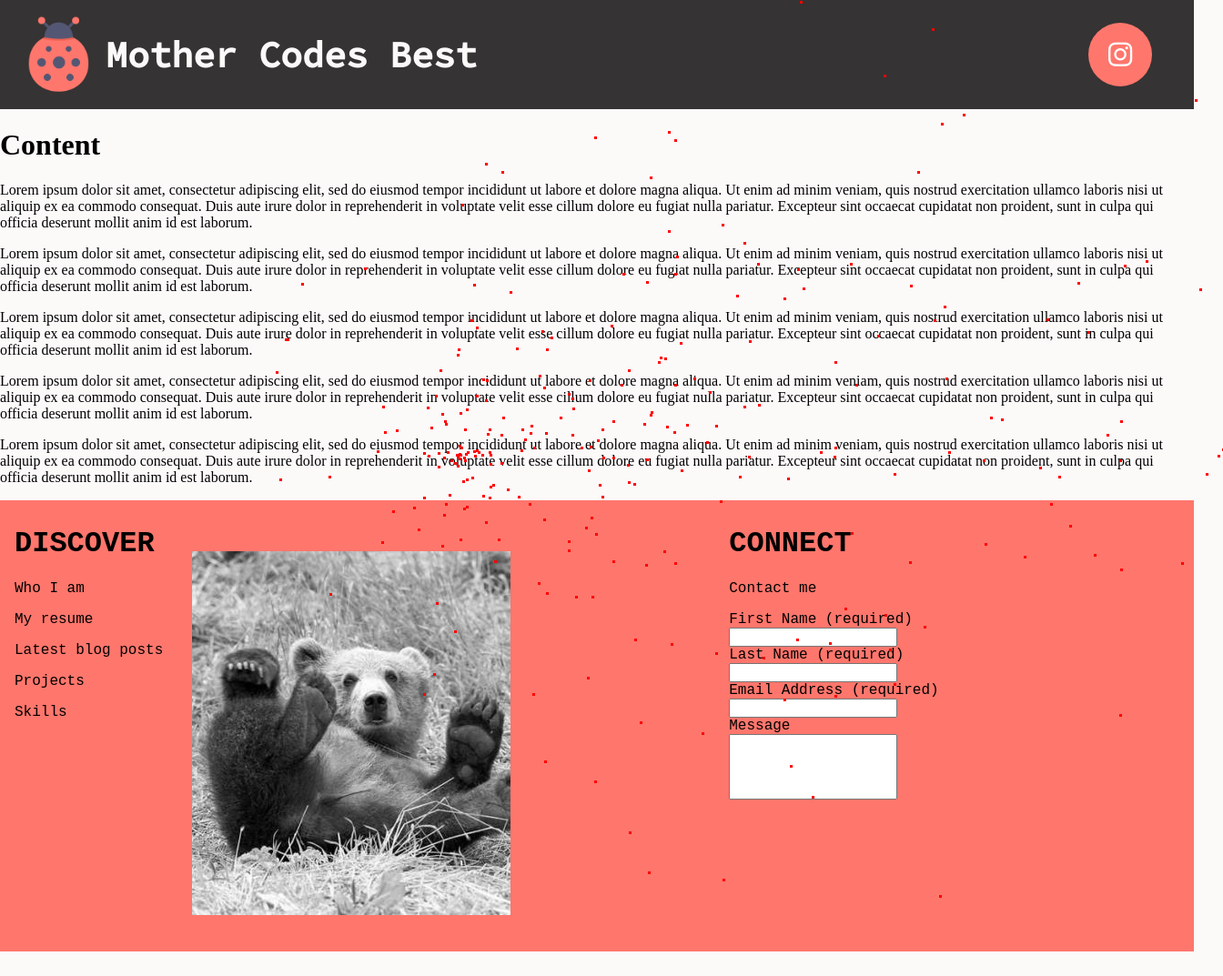
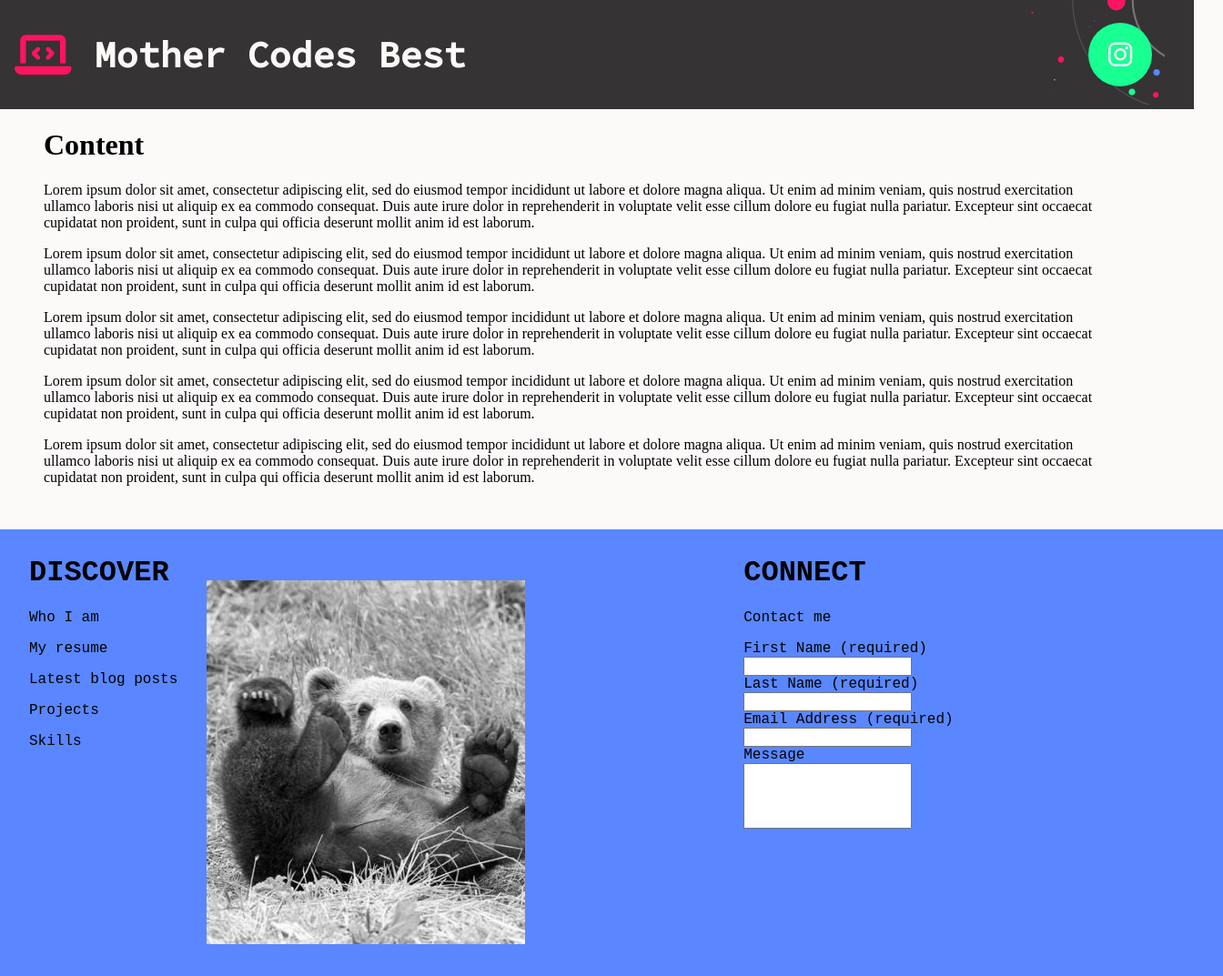
Before and after one commit to laylark/mothercodesbest.dev, a plain HTML site: page index.html in a window 1280 px wide. Shown: the top 1073 px of the page at 91% size, 1344 px wide, since content can reach past the window. Drawn offline with nearby package versions, Linux system fonts and the light colour scheme; a web font is replaced by a local one.

Commit message:
Change js animation to fireworks, update icon, add readme

```diff
--- a/app.css
+++ b/app.css
@@ -1,6 +1,11 @@
 body {
-    background: #FCF9F9;
+  background: #fcf9f9;
   margin: 0;
+}
+.fireworks {
+  position: absolute;
+  left: 0;
+  top: 0;
 }
 .navbar {
   background: #353333;
@@ -9,22 +14,20 @@ body {
   align-items: center;
   width: 100%;
   padding: 0.5em 1em;
+  overflow: hidden;
 }
 .nav-column {
   display: flex;
   align-items: center;
+  z-index: 100;
 }
 div.nav-column {
   flex-grow: 1;
 }
-.navbar-logo {
-    width: 100px;
-    height: 100px;
-}
 .title {
-    font-family: 'Source Code Pro', monospace, sans-serif;
+  font-family: "Source Code Pro", monospace, sans-serif;
   font-size: 2.5em;
-    color: #FCF9F9;
+  color: #fcf9f9;
 }
 .fa-brands {
   padding: 20px;
@@ -35,28 +38,40 @@ div.nav-column {
   text-decoration: none;
   margin-right: 1em;
 }
-.fa-brands:hover, .fa-brands:focus {
+.fa-brands:hover,
+.fa-brands:focus {
   opacity: 0.7;
 }
 .fa-instagram {
-    background: #FF766C;
+  background: #18ff92;
   color: white;
 }
+.fa-solid {
+  font-size: 50px;
+  padding-right: 0.5em;
+}
+.fa-laptop-code {
+  color: #ff1461;
+}
+.fa-laptop-code:hover,
+.fa-brands:focus {
+  color: #fbf38c;
+}
 .main {
-  padding-top: 7.5em;
+  padding: 7.5em 3em 2em 3em;
 }
 .footer {
-  background: #FF766C;
+  background: #5a87ff;
   display: flex;
   width: 100%;
-  padding: 0.5em 1em;
-  font-family: 'Red Hat Mono', monospace, sans-serif;
+  padding: 0.5em 2em;
+  font-family: "Red Hat Mono", monospace, sans-serif;
 }
 .footer-img {
   margin: 3em 15em 2em 2em;
 }
 .second-footer {
-  font-family: 'Source Code Pro', monospace, sans-serif;
+  font-family: "Source Code Pro", monospace, sans-serif;
   margin: 5em 0em 1em 3em;
   display: flex;
   justify-content: space-between;
@@ -69,19 +84,13 @@ div.nav-column {
   text-align: center;
   text-decoration: none;
   margin-right: 1em;
-  background: #FCF9F9;
+  background: #fcf9f9;
   color: #353333;
   width: auto;
 }
-.footer-icons a:hover, .fa-brands:focus {
-  color:#FF766C;
-}
-.confetti {
-  position: fixed;
-  background-color: red;
-  width: 3px;
-  height: 3px;
-  background-size: cover;
+.footer-icons a:hover,
+.fa-brands:focus {
+  color: #ff1461;
 }
 @media (max-width: 480px) {
   .title {
--- a/app.js
+++ b/app.js
@@ -1,47 +1,155 @@
-const particles = [];
+// The following firework animation derived from:
+// https://codepen.io/juliangarnier/pen/gmOwJX
 
-class Confetti {
-    constructor() {
-        this.x = 500;
-        this.y = 500;
-        this.speed = Math.random() * 3;
-        this.angle = Math.random() * Math.PI * 2;
-        this.vx = Math.cos(this.angle) * this.speed;
-        this.vy = Math.sin(this.angle) * this.speed;
+window.human = false;
 
-        this.el = document.createElement('div');
-        this.el.className = 'confetti';
-        this.el.style.left = this.x + 'px';
-        this.el.style.top = this.y + 'px';
-        document.body.appendChild(this.el);
+var canvasEl = document.querySelector(".fireworks");
+var ctx = canvasEl.getContext("2d");
+var numberOfParticules = 30;
+var pointerX = 0;
+var pointerY = 0;
+var tap =
+  "ontouchstart" in window || navigator.msMaxTouchPoints
+    ? "touchstart"
+    : "mousedown";
+var colors = ["#FF1461", "#18FF92", "#5A87FF", "#FBF38C"];
 
-        setTimeout(() => {
-            this.el.remove();
-            particles.splice(particles.indexOf(this), 1);
-            // this.explode();
-        }, 5000);
-    }
+var navbar = document.getElementById("navbar");
+var navbarHeight = navbar.offsetHeight;
 
-    update() {
-        this.x += this.vx;
-        this.y += this.vy;
-        this.el.style.left = this.x + 'px';
-        this.el.style.top = this.y + 'px';
-        this.vx += 0.02;
-    }
+function setCanvasSize() {
+  var navbar = document.getElementById("navbar");
+  var navbarHeight = navbar.offsetHeight;
+  canvasEl.width = window.innerWidth * 2;
+  canvasEl.height = navbarHeight * 2;
+  canvasEl.style.width = window.innerWidth + "px";
+  canvasEl.style.height = navbarHeight + "px";
+  canvasEl.getContext("2d").scale(2, 2);
 }
 
-// explode() {
-//     const particle = new Confetti();
-//     particle.setPosition(this.x, this.y);
-//     particles.push(particle);
-// }
+function updateCoords(e) {
+  pointerX = e.clientX || e.touches[0].clientX;
+  pointerY = e.clientY || e.touches[0].clientY;
+}
 
-const animate = () => {
-    const particle = new Confetti();
-    particles.push(particle);
-    particles.forEach(confetti => confetti.update());
-    requestAnimationFrame(animate);
-};
+function setParticuleDirection(p) {
+  var angle = (anime.random(0, 360) * Math.PI) / 180;
+  var value = anime.random(50, 180);
+  var radius = [-1, 1][anime.random(0, 1)] * value;
+  return {
+    x: p.x + radius * Math.cos(angle),
+    y: p.y + radius * Math.sin(angle),
+  };
+}
 
-requestAnimationFrame(animate);
+function createParticule(x, y) {
+  var p = {};
+  p.x = x;
+  p.y = y;
+  p.color = colors[anime.random(0, colors.length - 1)];
+  p.radius = anime.random(16, 32);
+  p.endPos = setParticuleDirection(p);
+  p.draw = function () {
+    ctx.beginPath();
+    ctx.arc(p.x, p.y, p.radius, 0, 2 * Math.PI, true);
+    ctx.fillStyle = p.color;
+    ctx.fill();
+  };
+  return p;
+}
+
+function createCircle(x, y) {
+  var p = {};
+  p.x = x;
+  p.y = y;
+  p.color = "#FFF";
+  p.radius = 0.1;
+  p.alpha = 0.5;
+  p.lineWidth = 6;
+  p.draw = function () {
+    ctx.globalAlpha = p.alpha;
+    ctx.beginPath();
+    ctx.arc(p.x, p.y, p.radius, 0, 2 * Math.PI, true);
+    ctx.lineWidth = p.lineWidth;
+    ctx.strokeStyle = p.color;
+    ctx.stroke();
+    ctx.globalAlpha = 1;
+  };
+  return p;
+}
+
+function renderParticule(anim) {
+  for (var i = 0; i < anim.animatables.length; i++) {
+    anim.animatables[i].target.draw();
+  }
+}
+
+function animateParticules(x, y) {
+  var circle = createCircle(x, y);
+  var particules = [];
+  for (var i = 0; i < numberOfParticules; i++) {
+    particules.push(createParticule(x, y));
+  }
+  anime
+    .timeline()
+    .add({
+      targets: particules,
+      x: function (p) {
+        return p.endPos.x;
+      },
+      y: function (p) {
+        return p.endPos.y;
+      },
+      radius: 0.1,
+      duration: 1500,
+      easing: "easeOutExpo",
+      update: renderParticule,
+    })
+    .add(
+      {
+        targets: circle,
+        radius: anime.random(80, 160),
+        lineWidth: 0,
+        alpha: {
+          value: 0,
+          easing: "linear",
+          duration: anime.random(600, 800),
+        },
+        duration: anime.random(1200, 1800),
+        easing: "easeOutExpo",
+        update: renderParticule,
+        offset: 0,
+      },
+      "-=1500"
+    );
+}
+
+var render = anime({
+  duration: Infinity,
+  update: function () {
+    ctx.clearRect(0, 0, canvasEl.width, canvasEl.height);
+  },
+});
+
+document.addEventListener(
+  tap,
+  function (e) {
+    window.human = true;
+    render.play();
+    updateCoords(e);
+    animateParticules(pointerX, pointerY);
+  },
+  false
+);
+
+var centerX = window.innerWidth;
+
+function autoClick() {
+  if (window.human) return;
+  animateParticules(anime.random(centerX + 10, centerX + 50), 0);
+  anime({ duration: 200 }).finished.then(autoClick);
+}
+
+autoClick();
+setCanvasSize();
+window.addEventListener("resize", setCanvasSize, false);
--- a/index.html
+++ b/index.html
@@ -3,21 +3,28 @@
   <head>
     <meta name="viewport" content="width=device-width, initial-scale=1" />
     <title>Mother Codes Best</title>
-    <script src="https://kit.fontawesome.com/8477f84a7f.js" crossorigin="anonymous"></script>
-    <link rel="icon" type="image/x-icon" href="/images/ladybug.ico" />
+    <script
+      src="https://kit.fontawesome.com/8477f84a7f.js"
+      crossorigin="anonymous"
+    ></script>
+    <link rel="icon" type="image/x-icon" href="/images/favicon.ico" />
     <link rel="stylesheet" href="app.css" />
     <link rel="preconnect" href="https://fonts.googleapis.com" />
     <link rel="preconnect" href="https://fonts.gstatic.com" crossorigin />
-    <link href="https://fonts.googleapis.com/css2?family=Source+Code+Pro:wght@500&display=swap" rel="stylesheet" />
-    <link href="https://fonts.googleapis.com/css2?family=Red+Hat+Mono&family=Source+Code+Pro:wght@500&display=swap" rel="stylesheet" />
+    <link
+      href="https://fonts.googleapis.com/css2?family=Source+Code+Pro:wght@500&display=swap"
+      rel="stylesheet"
+    />
+    <link
+      href="https://fonts.googleapis.com/css2?family=Red+Hat+Mono&family=Source+Code+Pro:wght@500&display=swap"
+      rel="stylesheet"
+    />
   </head>
   <body>
-    <header class="navbar">
+    <header class="navbar" id="navbar">
+      <canvas class="fireworks"></canvas>
       <div class="nav-column">
-            <img
-                class="navbar-logo"
-                src="/images/ladybug.ico"
-                alt="Mother Codes Best Logo" />
+        <i class="fa-solid fa-laptop-code"></i>
         <h1 class="title">Mother Codes Best</h1>
       </div>
       <aside class="nav-column">
@@ -25,77 +32,128 @@
           class="fa-brands fa-instagram"
           target="_blank"
           href="https://www.instagram.com/mothercodesbest"
-            title="instagram">
+          title="instagram"
+        >
         </a>
       </aside>
     </header>
     <main class="main">
       <h1>Content</h1>
-        <p>Lorem ipsum dolor sit amet, consectetur adipiscing elit, sed do eiusmod tempor incididunt ut labore et dolore magna aliqua. Ut enim ad minim veniam, quis nostrud exercitation ullamco laboris nisi ut aliquip ex ea commodo consequat. Duis aute irure dolor in reprehenderit in voluptate velit esse cillum dolore eu fugiat nulla pariatur. Excepteur sint occaecat cupidatat non proident, sunt in culpa qui officia deserunt mollit anim id est laborum.</p>
-        <p>Lorem ipsum dolor sit amet, consectetur adipiscing elit, sed do eiusmod tempor incididunt ut labore et dolore magna aliqua. Ut enim ad minim veniam, quis nostrud exercitation ullamco laboris nisi ut aliquip ex ea commodo consequat. Duis aute irure dolor in reprehenderit in voluptate velit esse cillum dolore eu fugiat nulla pariatur. Excepteur sint occaecat cupidatat non proident, sunt in culpa qui officia deserunt mollit anim id est laborum.</p>
-        <p>Lorem ipsum dolor sit amet, consectetur adipiscing elit, sed do eiusmod tempor incididunt ut labore et dolore magna aliqua. Ut enim ad minim veniam, quis nostrud exercitation ullamco laboris nisi ut aliquip ex ea commodo consequat. Duis aute irure dolor in reprehenderit in voluptate velit esse cillum dolore eu fugiat nulla pariatur. Excepteur sint occaecat cupidatat non proident, sunt in culpa qui officia deserunt mollit anim id est laborum.</p>
-        <p>Lorem ipsum dolor sit amet, consectetur adipiscing elit, sed do eiusmod tempor incididunt ut labore et dolore magna aliqua. Ut enim ad minim veniam, quis nostrud exercitation ullamco laboris nisi ut aliquip ex ea commodo consequat. Duis aute irure dolor in reprehenderit in voluptate velit esse cillum dolore eu fugiat nulla pariatur. Excepteur sint occaecat cupidatat non proident, sunt in culpa qui officia deserunt mollit anim id est laborum.</p>
-        <p>Lorem ipsum dolor sit amet, consectetur adipiscing elit, sed do eiusmod tempor incididunt ut labore et dolore magna aliqua. Ut enim ad minim veniam, quis nostrud exercitation ullamco laboris nisi ut aliquip ex ea commodo consequat. Duis aute irure dolor in reprehenderit in voluptate velit esse cillum dolore eu fugiat nulla pariatur. Excepteur sint occaecat cupidatat non proident, sunt in culpa qui officia deserunt mollit anim id est laborum.</p>
+      <p>
+        Lorem ipsum dolor sit amet, consectetur adipiscing elit, sed do eiusmod
+        tempor incididunt ut labore et dolore magna aliqua. Ut enim ad minim
+        veniam, quis nostrud exercitation ullamco laboris nisi ut aliquip ex ea
+        commodo consequat. Duis aute irure dolor in reprehenderit in voluptate
+        velit esse cillum dolore eu fugiat nulla pariatur. Excepteur sint
+        occaecat cupidatat non proident, sunt in culpa qui officia deserunt
+        mollit anim id est laborum.
+      </p>
+      <p>
+        Lorem ipsum dolor sit amet, consectetur adipiscing elit, sed do eiusmod
+        tempor incididunt ut labore et dolore magna aliqua. Ut enim ad minim
+        veniam, quis nostrud exercitation ullamco laboris nisi ut aliquip ex ea
+        commodo consequat. Duis aute irure dolor in reprehenderit in voluptate
+        velit esse cillum dolore eu fugiat nulla pariatur. Excepteur sint
+        occaecat cupidatat non proident, sunt in culpa qui officia deserunt
+        mollit anim id est laborum.
+      </p>
+      <p>
+        Lorem ipsum dolor sit amet, consectetur adipiscing elit, sed do eiusmod
+        tempor incididunt ut labore et dolore magna aliqua. Ut enim ad minim
+        veniam, quis nostrud exercitation ullamco laboris nisi ut aliquip ex ea
+        commodo consequat. Duis aute irure dolor in reprehenderit in voluptate
+        velit esse cillum dolore eu fugiat nulla pariatur. Excepteur sint
+        occaecat cupidatat non proident, sunt in culpa qui officia deserunt
+        mollit anim id est laborum.
+      </p>
+      <p>
+        Lorem ipsum dolor sit amet, consectetur adipiscing elit, sed do eiusmod
+        tempor incididunt ut labore et dolore magna aliqua. Ut enim ad minim
+        veniam, quis nostrud exercitation ullamco laboris nisi ut aliquip ex ea
+        commodo consequat. Duis aute irure dolor in reprehenderit in voluptate
+        velit esse cillum dolore eu fugiat nulla pariatur. Excepteur sint
+        occaecat cupidatat non proident, sunt in culpa qui officia deserunt
+        mollit anim id est laborum.
+      </p>
+      <p>
+        Lorem ipsum dolor sit amet, consectetur adipiscing elit, sed do eiusmod
+        tempor incididunt ut labore et dolore magna aliqua. Ut enim ad minim
+        veniam, quis nostrud exercitation ullamco laboris nisi ut aliquip ex ea
+        commodo consequat. Duis aute irure dolor in reprehenderit in voluptate
+        velit esse cillum dolore eu fugiat nulla pariatur. Excepteur sint
+        occaecat cupidatat non proident, sunt in culpa qui officia deserunt
+        mollit anim id est laborum.
+      </p>
     </main>
-        <footer class ="footer">
+    <footer class="footer">
       <div>
         <h1>DISCOVER</h1>
         <p>Who I am</p>
         <p>My resume</p>
         <p>Latest blog posts</p>
         <p>Projects</p>
-            <p >Skills</p>
+        <p>Skills</p>
       </div>
-            <img class="footer-img"
+      <img
+        class="footer-img"
         class="footer-img"
         src="/images/bear-350-400.jpeg"
-            alt="Placeholder" />
+        alt="Placeholder"
+      />
       <div>
         <h1>CONNECT</h1>
         <p>Contact me</p>
         <form>
-                <label for="fname">First Name (required)</label><br>
-                <input type="text" id="fname" name="fname" required /><br>
-                <label for="lname">Last Name (required)</label><br>
-                <input type="text" id="lname" name="lname" required /><br>
-                <label for="email">Email Address (required)</label><br>
-                <input type="email" id="email" name="email" required /><br>
-                <label for="message">Message</label><br>
+          <label for="fname">First Name (required)</label><br />
+          <input type="text" id="fname" name="fname" required /><br />
+          <label for="lname">Last Name (required)</label><br />
+          <input type="text" id="lname" name="lname" required /><br />
+          <label for="email">Email Address (required)</label><br />
+          <input type="email" id="email" name="email" required /><br />
+          <label for="message">Message</label><br />
           <input type="message" id="message" name="message" />
         </form>
       </div>
     </footer>
     <div class="second-footer">
-        <p>
-           &copy;2022 Layla Krauss. All Rights Reserved.
-        </p>
+      <p>&copy;2022 Layla Krauss. All Rights Reserved.</p>
       <div class="footer-icons">
         <a
           class="fa-brands fa-instagram"
           target="_blank"
           href="https://www.instagram.com/mothercodesbest"
-            title="instagram">
+          title="instagram"
+        >
         </a>
         <a
           class="fa-brands fa-github"
           target="_blank"
           href="https://www.github.com/laylark"
-            title="github">
+          title="github"
+        >
         </a>
         <a
           class="fa-brands fa-jsfiddle"
           target="_blank"
           href="https://jsfiddle.net/user/laylark/fiddles/"
-            title="github">
+          title="github"
+        >
         </a>
         <a
           class="fa-brands fa-linkedin-in"
           target="_blank"
           href="https://www.linkedin.com/in/layla-krauss"
-            title="github">
+          title="github"
+        >
         </a>
       </div>
     </div>
+    <script
+      src="https://cdnjs.cloudflare.com/ajax/libs/animejs/3.2.1/anime.min.js"
+      integrity="sha512-z4OUqw38qNLpn1libAN9BsoDx6nbNFio5lA6CuTp9NlK83b89hgyCVq+N5FdBJptINztxn1Z3SaKSKUS5UP60Q=="
+      crossorigin="anonymous"
+      referrerpolicy="no-referrer"
+    ></script>
     <script src="/app.js"></script>
   </body>
 </html>
```
Also changed, not shown: README.md (added), images/favicon.ico (added), images/ladybug.ico (deleted). Lines whose indentation alone changed are shown as unchanged.
